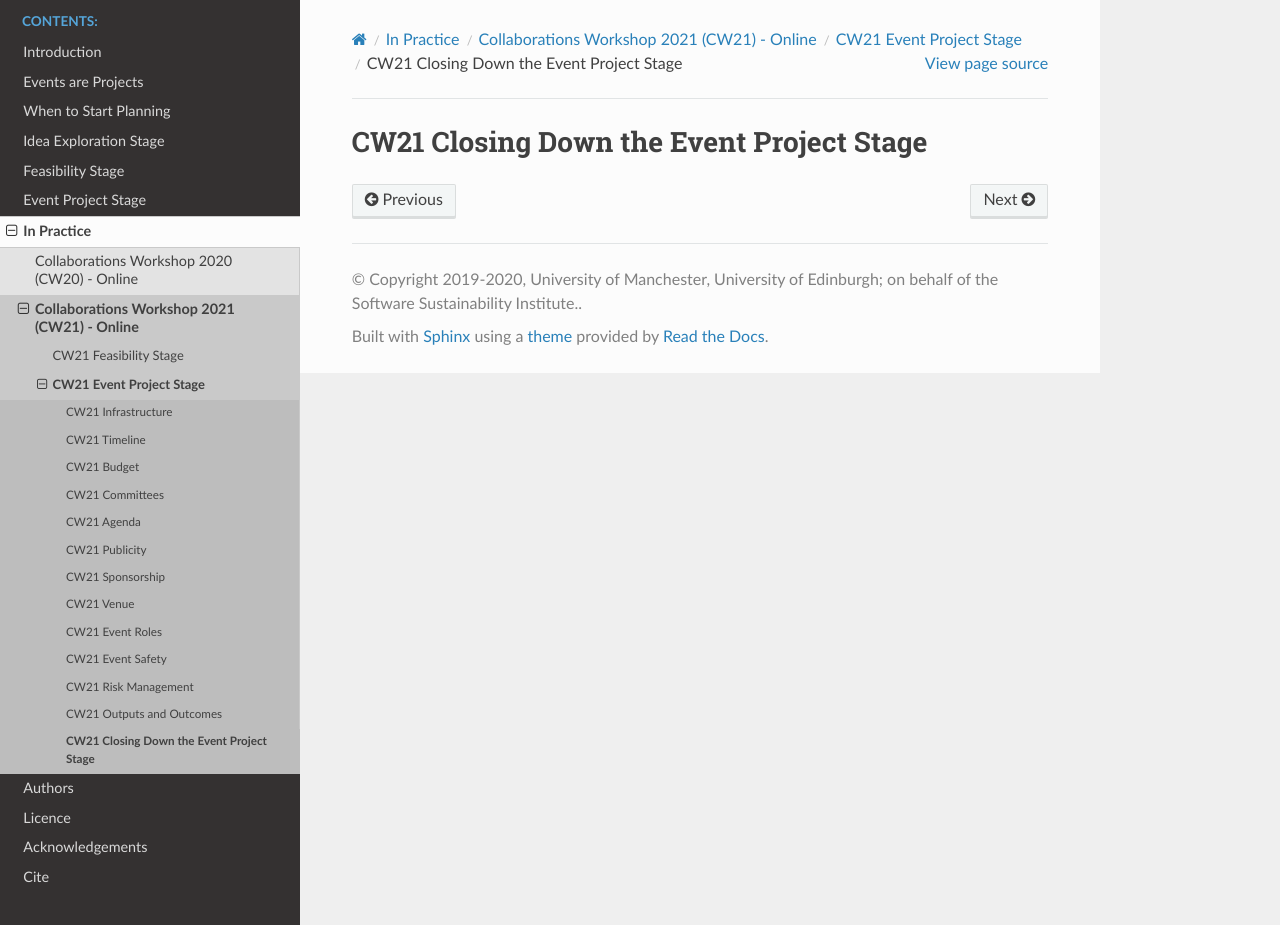
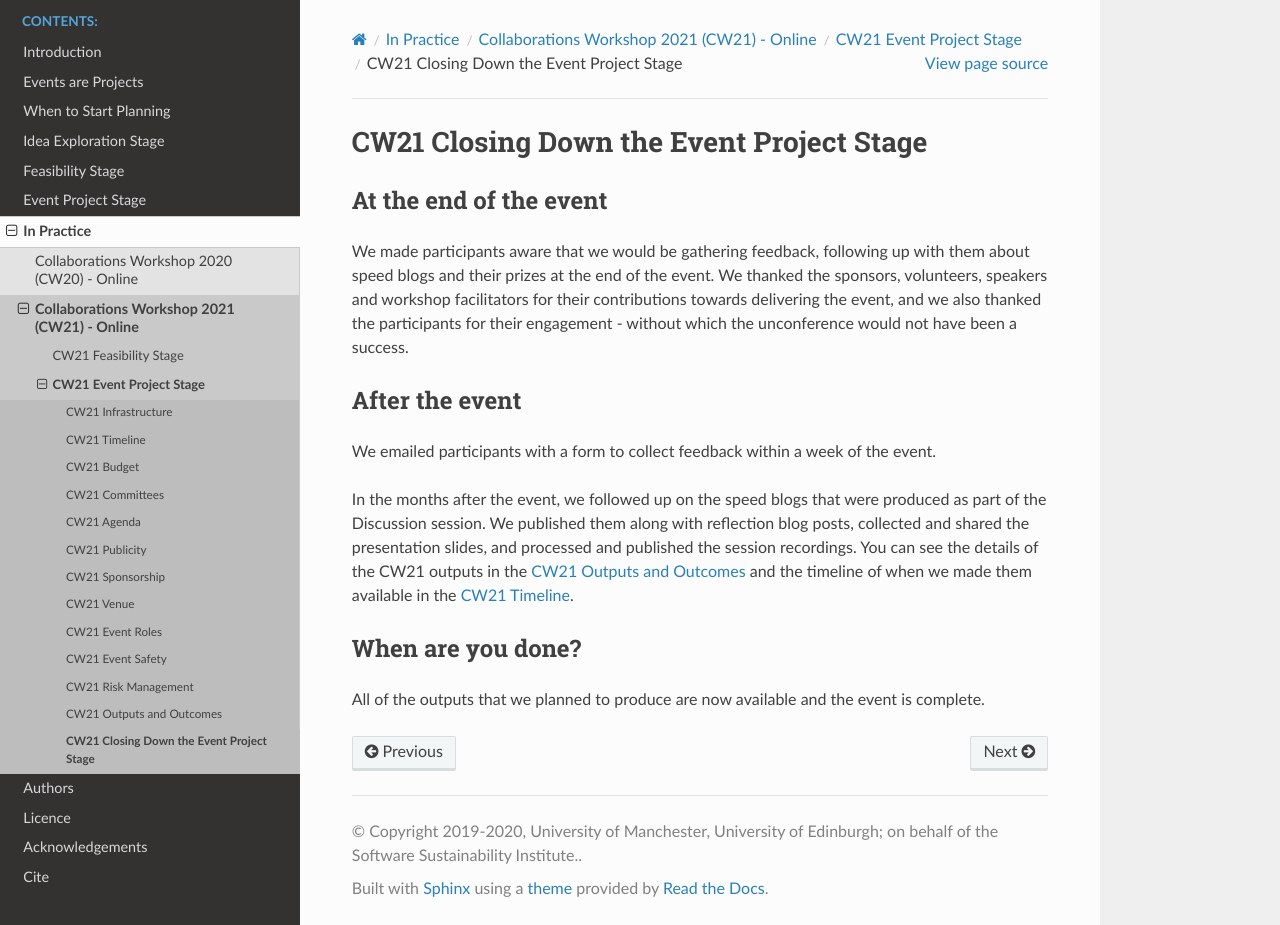
Before and after one commit to softwaresaved/event-organisation-guide, a Sphinx documentation site: the page built from docs/eog/eog-in-practice/cw21/event-project-stage/eps-closing-down.rst, in a window 1280 px wide and 925 px high. Built offline with Sphinx 7.4.7 and the Read the Docs theme 2.0.0, drawn with Linux system fonts in a browser that asks for light colours.

Commit message:
add eps closing down

```diff
--- a/docs/eog/eog-in-practice/cw21/event-project-stage/eps-closing-down.rst
+++ b/docs/eog/eog-in-practice/cw21/event-project-stage/eps-closing-down.rst
@@ -2,3 +2,26 @@
 
 CW21 Closing Down the Event Project Stage
 ==========================================
+
+
+At the end of the event
+-------------------------
+
+We made participants aware that we would be gathering feedback, following up with them about speed blogs and their prizes at the end of the event.
+We thanked the sponsors, volunteers, speakers and workshop facilitators for their contributions towards delivering the event, and we also thanked the participants for their engagement - without which the unconference would not have been a success.
+
+
+After the event
+-------------------------
+
+We emailed participants with a form to collect feedback within a week of the event.
+
+In the months after the event, we followed up on the speed blogs that were produced as part of the Discussion session.
+We published them along with reflection blog posts, collected and shared the presentation slides, and processed and published the session recordings.
+You can see the details of the CW21 outputs in the :ref:`cw21-eps-outputs-and-outcomes` and the timeline of when we made them available in the :ref:`cw21-eps-timeline`.
+
+
+When are you done?
+-------------------------
+
+All of the outputs that we planned to produce are now available and the event is complete.
--- a/docs/eog/eog-in-practice/cw21/event-project-stage/eps-event-roles.rst
+++ b/docs/eog/eog-in-practice/cw21/event-project-stage/eps-event-roles.rst
@@ -144,7 +144,7 @@ After the event
 
 - Event Lead/Chair
 
-   - Close down the Event Project Stage
+   - :ref:`Close down the Event Project Stage <cw21-eps-closing-down>`
       - Send out feedback form to participants
       - Send prizes to Collaborative Ideas and Hack Day winners
       - Gather and prepare recordings for processing
```
